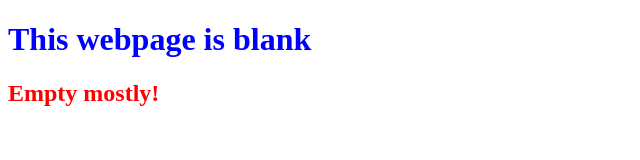
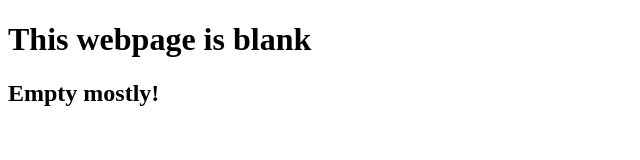
Before and after one commit to ruplatad/0main_openSAP_repo, a plain HTML site: page index.html in a window 1280 px wide. Shown: the whole page, without its empty margins (0-640 px from the left). Drawn offline with Linux system fonts and the light colour scheme.

Commit message:
Revert "changes style colour of 2nd line to red"
This reverts commit 2f44d49e02de8f1551ea89e0ad9aed2b29905212.

```diff
--- a/index.html
+++ b/index.html
@@ -5,8 +5,8 @@
 		<title>Page of experiment</title>
 	</head>
 	<body>
-		<h1 style = "color : blue">This webpage is blank</h1>
-		<h2 style = "color : red">Empty mostly!</h2>
+		<h1>This webpage is blank</h1>
+		<h2>Empty mostly!</h2>
 	</body>
 
 </html>
```
